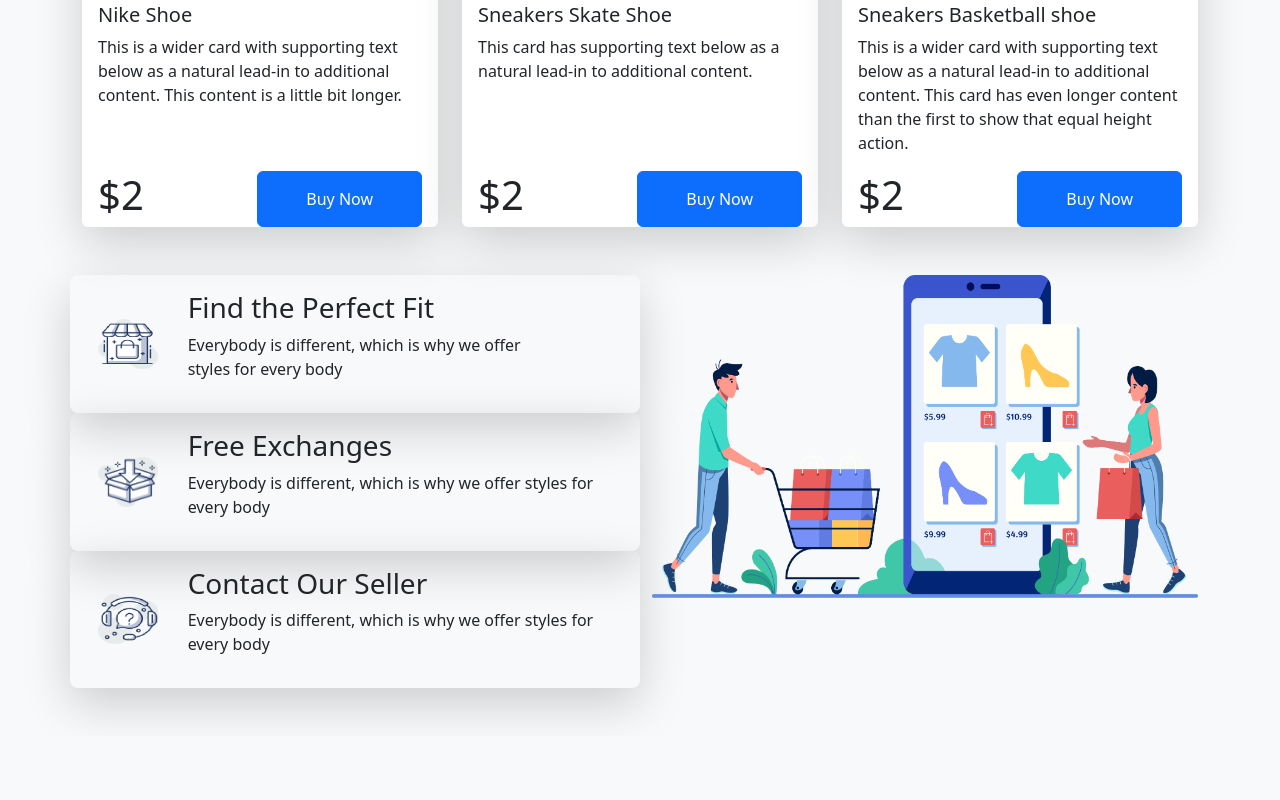
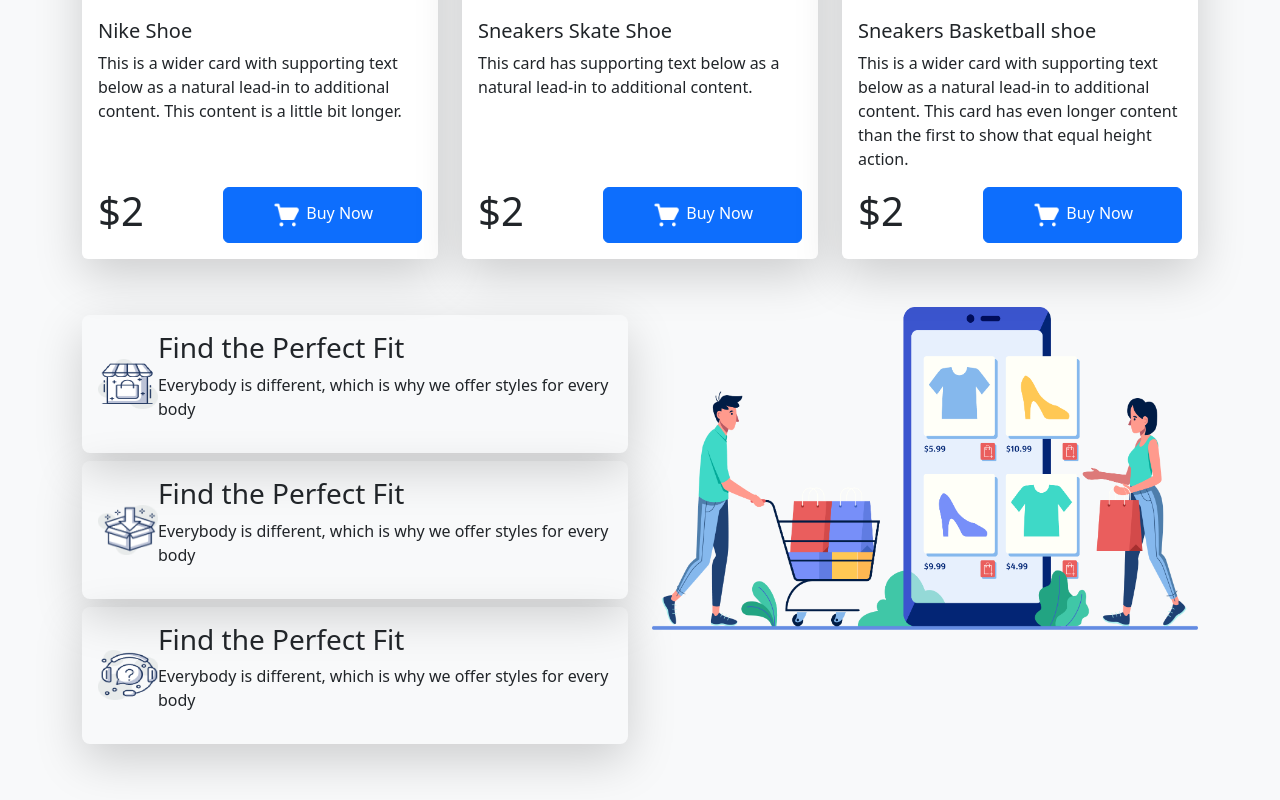
Before and after one commit to MotiurRahman/Nike-React, a plain HTML site: page index.html in a window 1280 px wide. Shown: the part 1797-2597 px from the top of the page. Before the commit the page ends 2533 px from the top, so only its background shows below. Drawn offline with nearby package versions, Linux system fonts and the light colour scheme.

Commit message:
update code

```diff
--- a/index.html
+++ b/index.html
@@ -57,7 +57,9 @@
                             <samp>Infinity Run 2</samp>
                         </h1>
                         <p>Lorem ipsum dolor sit amet consectetur adipisicing elit. Sint, dolorum.</p>
-                        <button class="btn btn-info">Buy Now</button>
+                        <button class="btn btn-primary px-5"><span><img class="img-fluid"
+                                    src="./icons/shopping-cart 1.png" alt=""></span> Buy
+                            Now</button>
                     </div>
                 </div>
 
@@ -81,9 +83,11 @@
                             <p class="card-text">This is a wider card with supporting text below as a natural lead-in to
                                 additional content. This content is a little bit longer.</p>
                         </div>
-                        <div class="d-flex justify-content-between px-3">
+                        <div class="d-flex justify-content-between px-3 mb-3">
                             <h1>$2</h1>
-                            <button class="btn btn-primary px-5">Buy Now</button>
+                            <button class="btn btn-primary px-5"><span><img style="width: 30px; height:auto"
+                                        class="img-fluid" src="./icons/shopping-cart 1.png" alt=""></span> Buy
+                                Now</button>
                         </div>
                     </div>
                 </div>
@@ -95,9 +99,11 @@
                             <p class="card-text">This card has supporting text below as a natural lead-in to additional
                                 content.</p>
                         </div>
-                        <div class="d-flex justify-content-between px-3">
+                        <div class="d-flex justify-content-between px-3 mb-3">
                             <h1>$2</h1>
-                            <button class="btn btn-primary px-5">Buy Now</button>
+                            <button class="btn btn-primary px-5"><span><img style="width: 30px; height:auto"
+                                        class="img-fluid" src="./icons/shopping-cart 1.png" alt=""></span> Buy
+                                Now</button>
                         </div>
                     </div>
                 </div>
@@ -110,9 +116,11 @@
                                 additional content. This card has even longer content than the first to show that equal
                                 height action.</p>
                         </div>
-                        <div class="d-flex justify-content-between px-3">
+                        <div class="d-flex justify-content-between px-3 mb-3">
                             <h1>$2</h1>
-                            <button class="btn btn-primary px-5">Buy Now</button>
+                            <button class="btn btn-primary px-5"><span><img style="width: 30px; height:auto"
+                                        class="img-fluid" src="./icons/shopping-cart 1.png" alt=""></span> Buy
+                                Now</button>
                         </div>
                     </div>
                 </div>
@@ -132,9 +140,11 @@
                             <p class="card-text">This is a wider card with supporting text below as a natural lead-in to
                                 additional content. This content is a little bit longer.</p>
                         </div>
-                        <div class="d-flex justify-content-between px-3">
+                        <div class="d-flex justify-content-between px-3 mb-3">
                             <h1>$2</h1>
-                            <button class="btn btn-primary px-5">Buy Now</button>
+                            <button class="btn btn-primary px-5"><span><img style="width: 30px; height:auto"
+                                        class="img-fluid" src="./icons/shopping-cart 1.png" alt=""></span> Buy
+                                Now</button>
                         </div>
                     </div>
                 </div>
@@ -146,9 +156,11 @@
                             <p class="card-text">This card has supporting text below as a natural lead-in to additional
                                 content.</p>
                         </div>
-                        <div class="d-flex justify-content-between px-3">
+                        <div class="d-flex justify-content-between px-3 mb-3">
                             <h1>$2</h1>
-                            <button class="btn btn-primary px-5">Buy Now</button>
+                            <button class="btn btn-primary px-5"><span><img style="width: 30px; height:auto"
+                                        class="img-fluid" src="./icons/shopping-cart 1.png" alt=""></span> Buy
+                                Now</button>
                         </div>
                     </div>
                 </div>
@@ -161,9 +173,11 @@
                                 additional content. This card has even longer content than the first to show that equal
                                 height action.</p>
                         </div>
-                        <div class="d-flex justify-content-between px-3">
+                        <div class="d-flex justify-content-between px-3 mb-3">
                             <h1>$2</h1>
-                            <button class="btn btn-primary px-5">Buy Now</button>
+                            <button class="btn btn-primary px-5"><span><img style="width: 30px; height:auto"
+                                        class="img-fluid" src="./icons/shopping-cart 1.png" alt=""></span> Buy
+                                Now</button>
                         </div>
                     </div>
                 </div>
@@ -172,43 +186,47 @@
 
         <section class="container my-5">
 
-            <div class="row">
-                <div class="col-12 col-md-6">
-                    <div class="col">
-                        <div class="row shadow-lg p-3 rounded-3">
-                            <div class="col-2 d-flex justify-content-start align-items-center"><img
-                                    style="width:60px; height:50px;" src="./icons/image 12.png" alt="">
+            <div class="row d-flex flex-column-reverse flex-lg-row my-5">
+                <div class="col-12 col-lg-6 mt-lg-0 mt-5">
+                    <div class="col my-2">
+                        <div
+                            class="shadow-lg p-3 rounded-3 d-flex flex-column flex-md-row justify-content-md-around justify-content-center ">
+
+                            <div class="d-flex justify-content-md-start justify-content-center align-items-center">
+                                <img style="width:60px; height:50px;" src="./icons/image 12.png" alt="">
                             </div>
-                            <div class="col-8">
+                            <div class="text-md-start text-center mt-md-0 mt-3">
                                 <h3>Find the Perfect Fit</h3>
                                 <p>Everybody is different, which is why we offer styles for every body</p>
                             </div>
                         </div>
                     </div>
-                    <div class="col">
-                        <div class="row shadow-lg p-3 rounded-3">
-                            <div class="col-2 d-flex justify-content-start align-items-center">
-                                <img style="width:60px; height:50px;" src="./icons/image 13.png" alt="">
+                    <div class="col my-2">
+                        <div
+                            class="shadow-lg p-3 rounded-3 d-flex flex-column flex-md-row justify-content-md-around justify-content-center ">
+                            <div class="d-flex justify-content-md-start justify-content-center align-items-center"><img
+                                    style="width:60px; height:50px;" src="./icons/image 13.png" alt="">
                             </div>
-                            <div class="col">
-                                <h3>Free Exchanges</h3>
+                            <div class="text-md-start text-center mt-md-0 mt-3">
+                                <h3>Find the Perfect Fit</h3>
                                 <p>Everybody is different, which is why we offer styles for every body</p>
                             </div>
                         </div>
                     </div>
-                    <div class="col">
-                        <div class="row shadow-lg p-3 rounded-3">
-                            <div class="col-2 d-flex justify-content-start align-items-center">
-                                <img style="width:60px; height:50px;" src="./icons/image 14.png" alt="">
+                    <div class="col my-2">
+                        <div
+                            class="shadow-lg p-3 rounded-3 d-flex flex-column flex-md-row justify-content-md-around justify-content-center ">
+                            <div class="d-flex justify-content-md-start justify-content-center align-items-center"><img
+                                    style="width:60px; height:50px;" src="./icons/image 14.png" alt="">
                             </div>
-                            <div class="col">
-                                <h3>Contact Our Seller</h3>
+                            <div class="text-md-start text-center mt-md-0 mt-3">
+                                <h3>Find the Perfect Fit</h3>
                                 <p>Everybody is different, which is why we offer styles for every body</p>
                             </div>
                         </div>
                     </div>
                 </div>
-                <div class="col-12 col-md-6">
+                <div class="col-12 col-lg-6 mt-lg-0 mt-5">
                     <img class="img-fluid" src="./icons/XMLID 1.png" alt="">
                 </div>
             </div>
```
